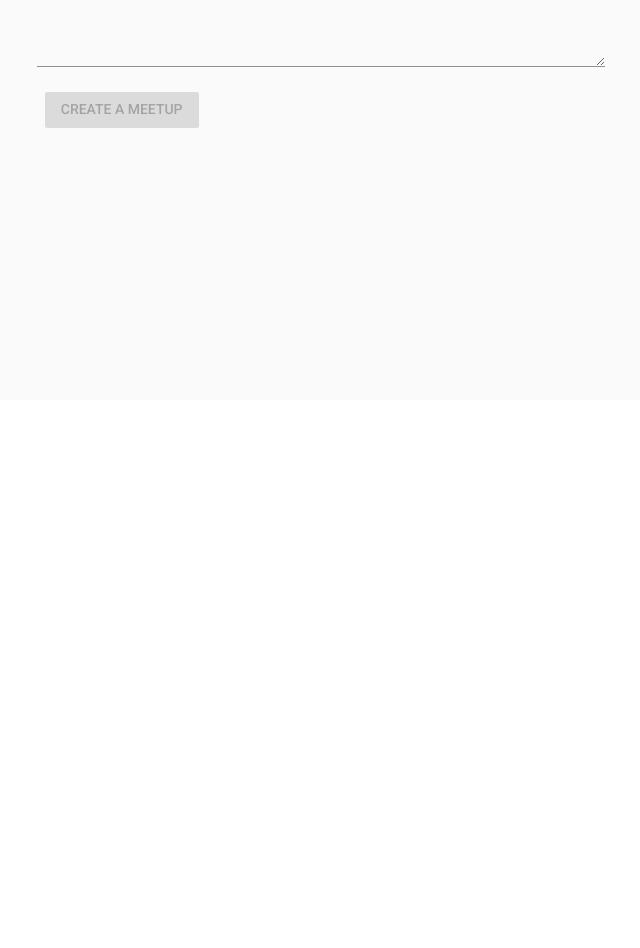
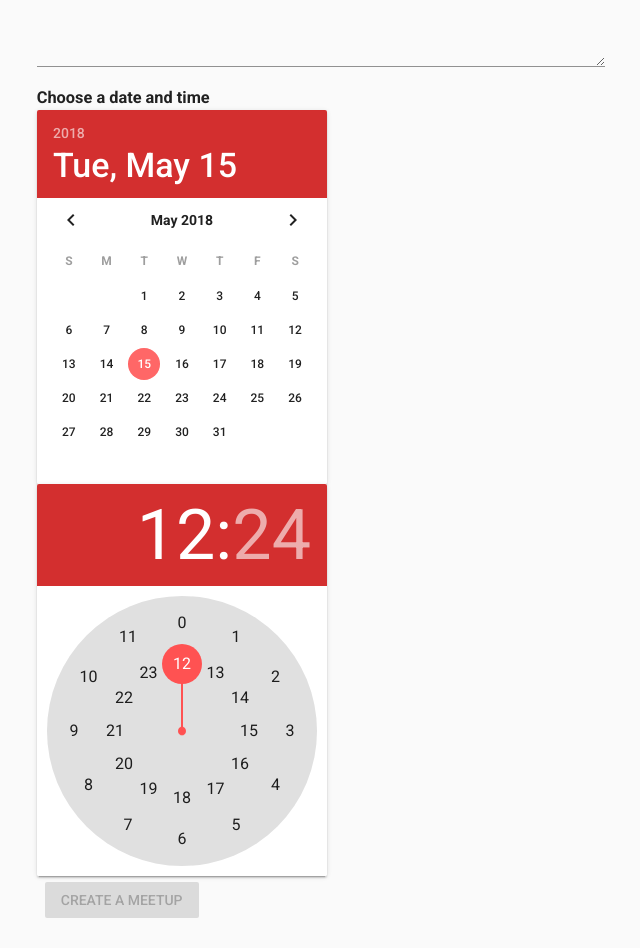
Before and after one commit to agathaco/vue-meetup-app, a Vue app: page /meetups/new in a window 1280 px wide. Shown: the part 400-1348 px from the top of the page, without its empty margins (319-959 px from the left). Before the commit the page ends 800 px from the top, so only its background shows below. Built offline with nearby package versions, Linux system fonts and the light colour scheme.

Commit message:
added date and time pickers

```diff
--- a/package.json
+++ b/package.json
@@ -11,6 +11,7 @@
     "build": "node build/build.js"
   },
   "dependencies": {
+    "moment": "^2.22.1",
     "vue": "^2.5.2",
     "vue-router": "^3.0.1",
     "vuetify": "^1.0.0",
--- a/src/components/Meetup/CreateMeetup.vue
+++ b/src/components/Meetup/CreateMeetup.vue
@@ -39,6 +39,21 @@
           </v-layout>
           <v-layout row>
             <v-flex xs12 sm6 offset-sm3>
+              <h3>Choose a date and time</h3>
+            </v-flex>
+          </v-layout>
+          <v-layout row>
+            <v-flex xs12 sm6 offset-sm3>
+              <v-date-picker v-model="date"></v-date-picker>
+            </v-flex>
+          </v-layout>
+          <v-layout row>
+            <v-flex xs12 sm6 offset-sm3>
+              <v-time-picker v-model="time" format="24hr"></v-time-picker>
+            </v-flex>
+          </v-layout>
+          <v-layout row>
+            <v-flex xs12 sm6 offset-sm3>
               <v-btn class="primary"
               type="submit"
               :disabled="!formIsValid">Create a meetup</v-btn>
@@ -52,6 +67,7 @@
 </template>
 
 <script>
+import moment from 'moment'
   export default {
     data() {
       return {
@@ -59,14 +75,34 @@
         location: '',
         imageUrl: '',
         description: '',
+        date: new Date(),
+        time: new Date(),
       }
     },
+  created: function () {
+    const dateTime = moment()
+    this.date = dateTime.format('YYYY-MM-DD')
+    this.time = dateTime.format('HH:mm')
+   },
     computed: {
       formIsValid() {
         return this.title !== '' &&
           this.location !== '' &&
           this.imageUrl !== '' &&
           this.description !== '';
+      },
+      submittableDateTime () {
+        const date = new Date(this.date)
+        if (typeof this.time === 'string') {
+          const hours = this.time.match(/^(\d+)/)[1]
+          const minutes = this.time.match(/:(\d+)/)[1]
+          date.setHours(hours)
+          date.setMinutes(minutes)
+        } else {
+          date.setHours(this.time.getHours())
+          date.setMinutes(this.time.getMinutes())
+        }
+        return date
       }
     },
     methods: {
@@ -80,7 +116,7 @@
           location: this.location,
           imageUrl: this.imageUrl,
           description: this.description,
-          date: new Date(),
+          date: this.submittableDateTime,
         }
         this.$store.dispatch('createMeetup', meetupData); //'createMeetup' is the action, not the mutation
         this.$router.push('/meetups');
--- a/src/components/Meetup/Meetup.vue
+++ b/src/components/Meetup/Meetup.vue
@@ -11,10 +11,10 @@
             </v-card-media>
             <v-card-text>
                 <div class="info--text">
-                    {{meetup.date}}
+                    {{meetup.date | date}} - {{meetup.location}}
                 </div>
                 <div>
-                Lorem ipsum dolor sit, amet consectetur adipisicing elit. Quis quidem ipsam tempora eaque asperiores mollitia laborum accusamus, fuga dolorem, nostrum commodi praesentium doloribus illum dolore repellat iure sint laudantium soluta!
+                {{meetup.description}}
                 </div>
                 </v-card-text>
                 <v-card-actions class="pb-3 pr-3">
@@ -31,7 +31,7 @@
     export default {
       props: ['id'],
       computed: {
-        meetup() {
+        meetup () {
           return this.$store.getters.loadedMeetup(this.id)
         }
       },
--- a/src/components/Meetup/Meetups.vue
+++ b/src/components/Meetup/Meetups.vue
@@ -12,7 +12,7 @@
                 <v-card-title primary-title>
                   <div>
                     <h2 class="white--text mb-0">{{meetup.title}}</h2>
-                    <div>{{meetup.date}}</div>
+                    <div>{{meetup.date | date}}</div>
                   </div>
                 </v-card-title>
                 <v-card-actions>
--- /dev/null
+++ b/src/filters/date.js
@@ -0,0 +1,4 @@
+export default (value) => {
+    const date = new Date(value)
+    return date.toLocaleString(['en-US'], {month: 'short', day: '2-digit', year: 'numeric', hour: '2-digit', minute: '2-digit'})
+  }
--- a/src/main.js
+++ b/src/main.js
@@ -4,7 +4,8 @@
 import colors from 'vuetify/es5/util/colors';
 import App from './App';
 import router from './router';
-import { store } from './store'
+import { store } from './store';
+import DateFilter from './filters/date'
 
 Vue.use(Vuetify, {
   theme: {
@@ -18,6 +19,8 @@
   },
 });
 
+Vue.filter('date', DateFilter);
+
 Vue.config.productionTip = false;
 
 /* eslint-disable no-new */
--- a/src/store/index.js
+++ b/src/store/index.js
@@ -11,21 +11,27 @@
           'https://www.nationalgeographic.com/content/dam/travel/rights-exempt/Travel-2016/new-orleans/weekday-destination/french-quarter-new-orleans-louisiana.adapt.1900.1.jpg',
         id: 'hgsefygshgf',
         title: 'Meetup in New Orleans',
-        date: '2018-06-23',
+        date: new Date(),
+        location: 'New Orleans',
+        description: 'New Orleans New Orleans New Orleans New Orleans New Orleans'
       },
       {
         imageUrl:
           'https://www.telegraph.co.uk/content/dam/Travel/Destinations/Europe/France/Nice/Nice%2C%20france-xlarge.jpg',
         id: 'ssdfdsfsdfds',
         title: 'Meetup in Nice',
-        date: '2018-07-28',
+        date: new Date(),
+        location: 'Nice',
+        description: 'Nice Nice Nice Nice Nice Nice Nice'
       },
       {
         imageUrl:
           'https://www.runsociety.com/wp-content/themes/runsociety-4/images/Singapore-Running-Events.jpg',
         id: 'hgfgfhgfhf',
         title: 'Meetup in Singapore',
-        date: '2018-08-16',
+        date: new Date(),
+        location: 'Singapore',
+        description: 'Singapore Singapore Singapore Singapore Singapore Singapore'
       },
     ],
     user: {
```
Also changed, not shown: 1 other file (tests, documents, lock files or other folders).
